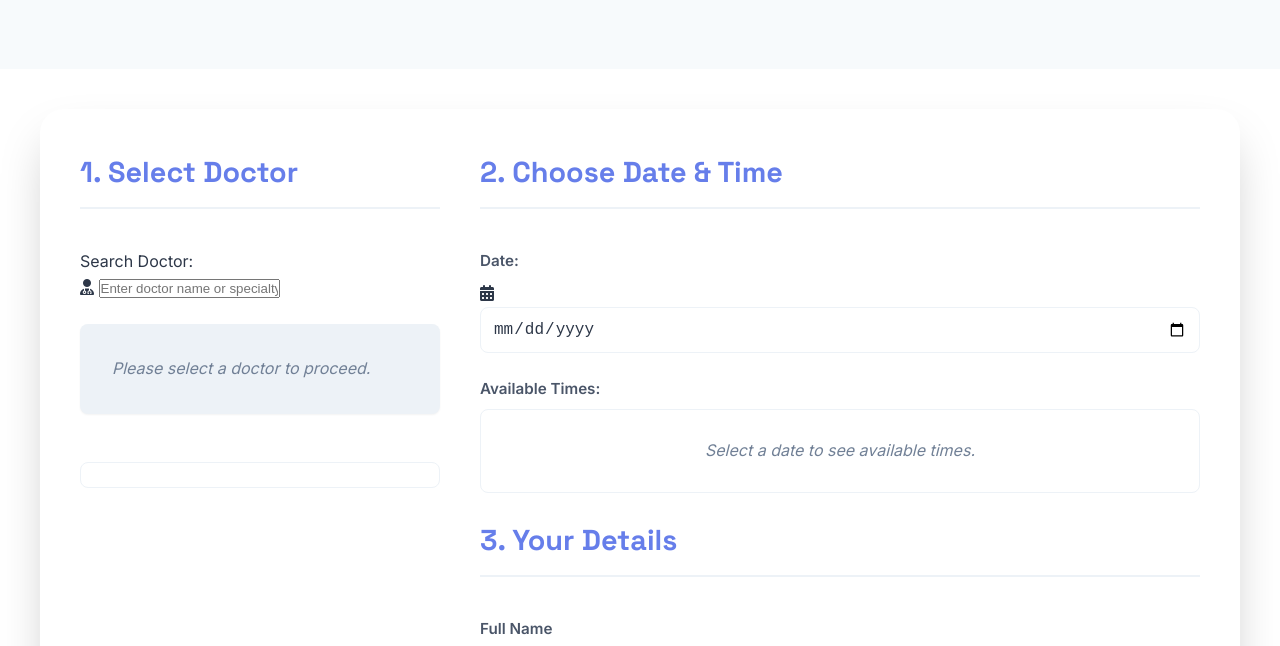
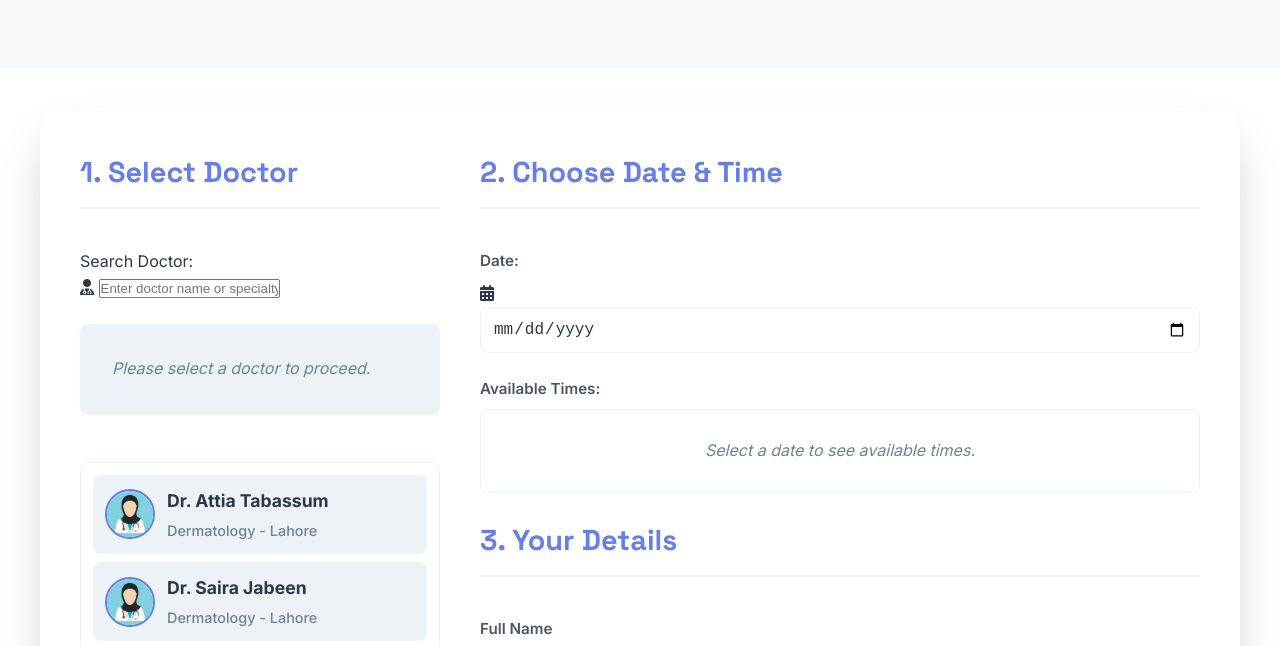
Before and after one commit to Akhan0505/MediConnect-Website, a plain HTML site: page appointments.html in a window 1280 px wide. Shown: the part 299-945 px from the top of the page. Drawn offline with Linux system fonts and the light colour scheme.

Commit message:
Update appointments.html

```diff
--- a/appointments.html
+++ b/appointments.html
@@ -221,6 +221,6 @@
     </footer>
 
     <script src="common.js"></script>
-    <script type="module" src="appointments.js"></script>
+    <script type="module" src="appointment.js"></script>
 </body>
 </html>
```
